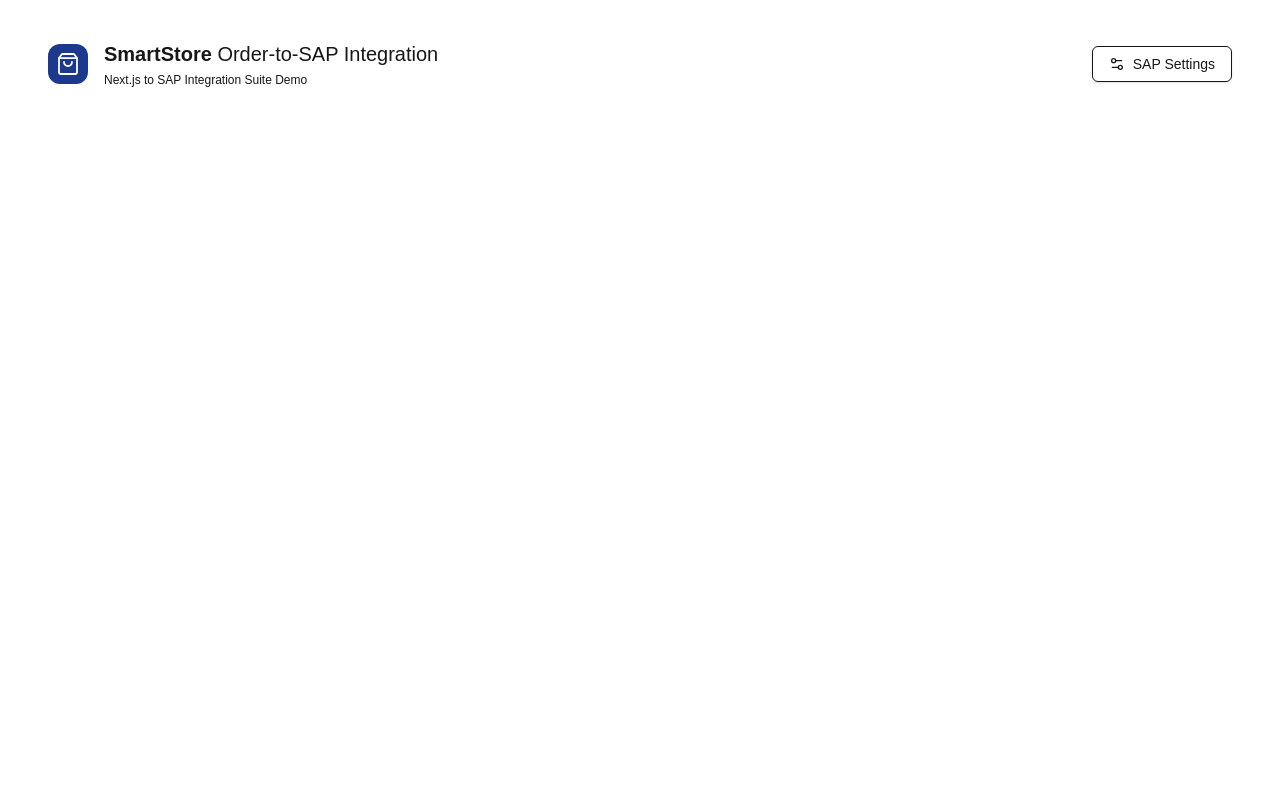
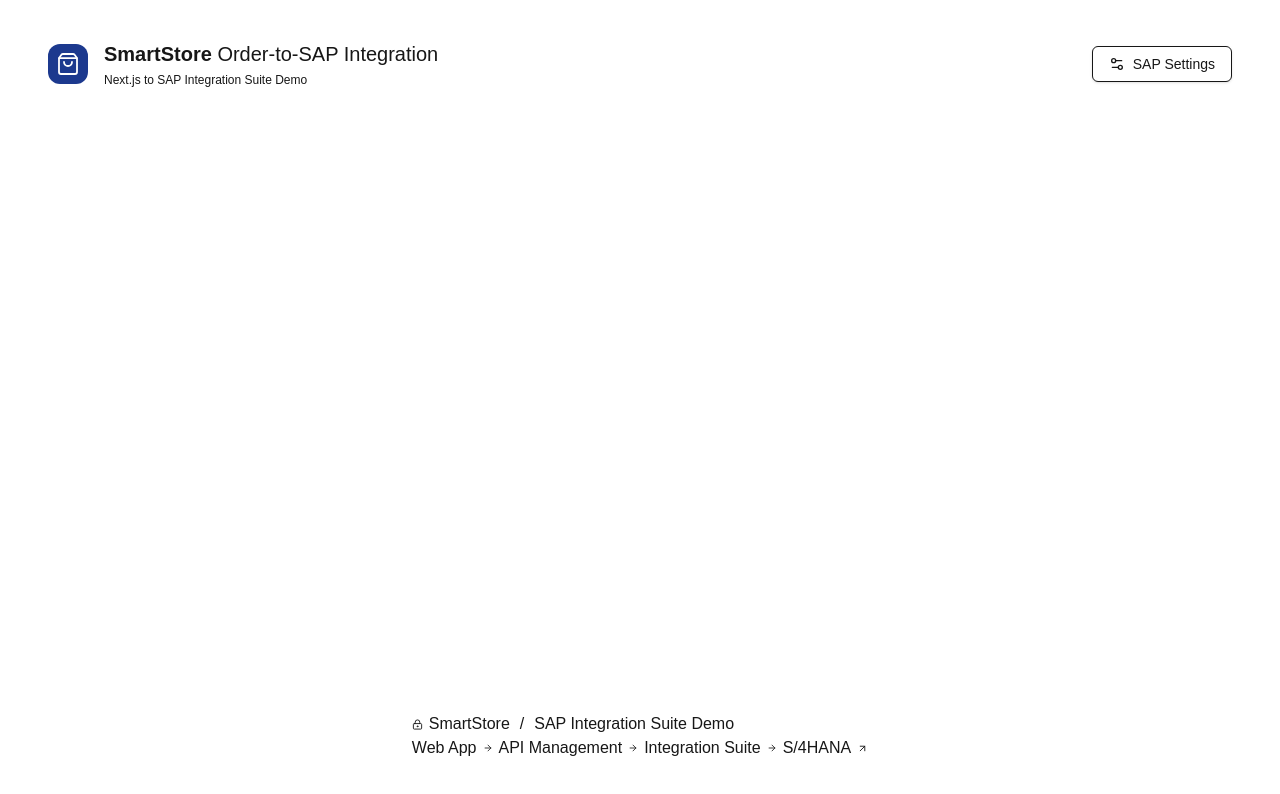
Before and after one commit to Sreelatha-Vallabhaneni/SmartStore-SAP-E2E-Integration, a Next.js app: page / in a window 1280 px wide. Shown: the top 794 px of the page. Built offline with nearby package versions, Linux system fonts and the light colour scheme.

Commit message:
created footer component and updated in main page

```diff
--- /dev/null
+++ b/app/components/Footer.jsx
@@ -0,0 +1,17 @@
+// app/components/Footer.jsx
+import { ArrowRight, ArrowUpRight, LockKeyhole } from "lucide-react";
+
+export function Footer() {
+  return (
+    <footer className="app-footer">
+      <span className="flex items-center gap-1.5">
+        <LockKeyhole size={11} />
+        SmartStore <span className="mx-1">/</span> SAP Integration Suite Demo
+      </span>
+      <span className="flex items-center gap-1.5">
+        Web App <ArrowRight size={10} /> API Management <ArrowRight size={10} /> Integration Suite{" "}
+        <ArrowRight size={10} /> S/4HANA <ArrowUpRight size={11} />
+      </span>
+    </footer>
+  );
+}
--- a/app/page.js
+++ b/app/page.js
@@ -5,6 +5,7 @@ import { useEffect, useRef, useState } from "react";
 import { Button } from "./components/ui/button";
 import { Navbar } from "./components/NavBar";
 import { SettingsDialog } from "./components/SettingsDialog";
+import { Footer } from "./components/Footer";
 
 export default function Home() {
   const [settingsOpen, setSettingsOpen] = useState(false);
@@ -51,6 +52,9 @@ export default function Home() {
           setSettingsOpen(true);
         }}
       />
+      <main>
+        <Footer />
+      </main>
       <SettingsDialog
         open={settingsOpen}
         onOpenChange={setSettingsOpen}
```
